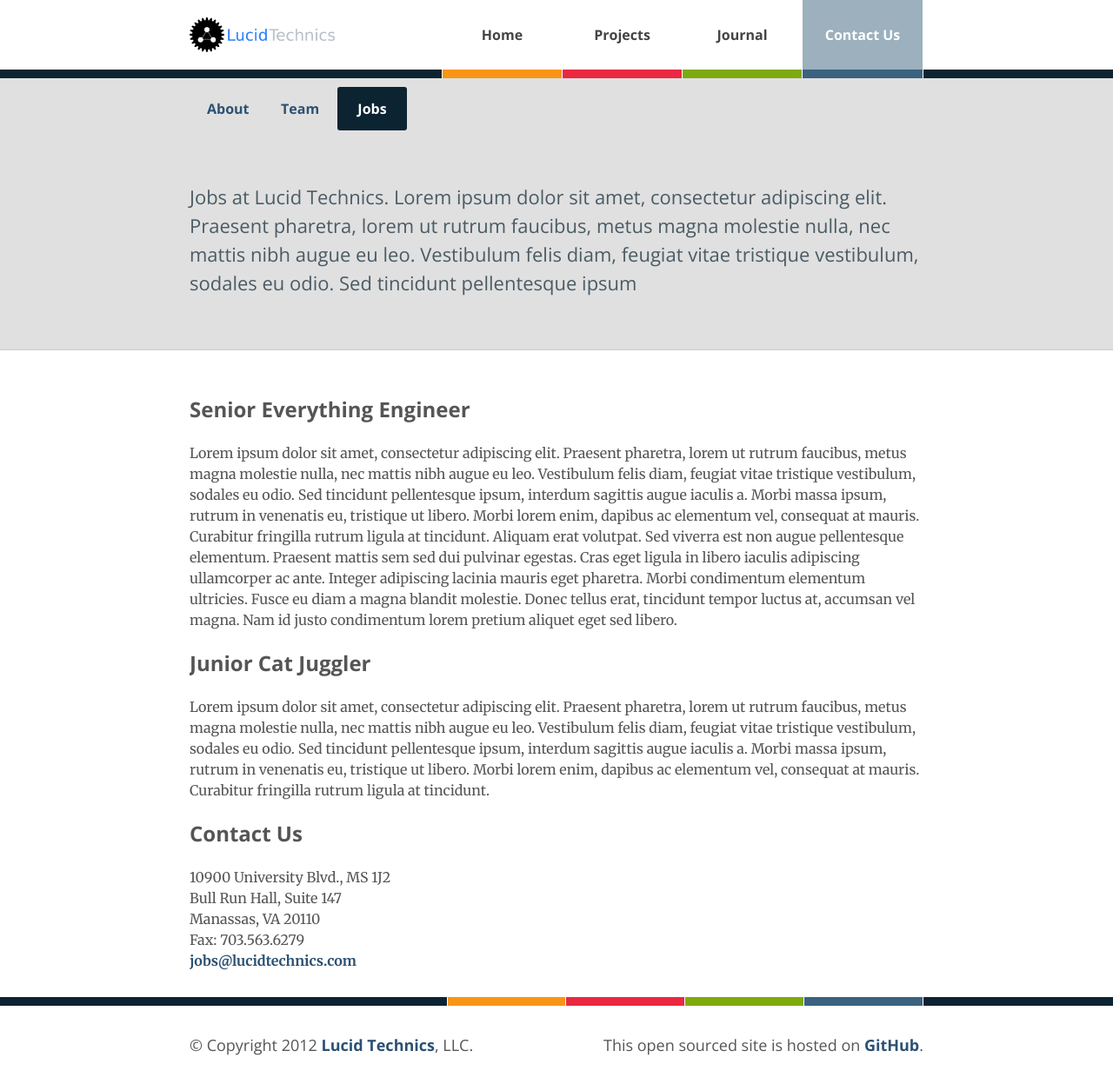
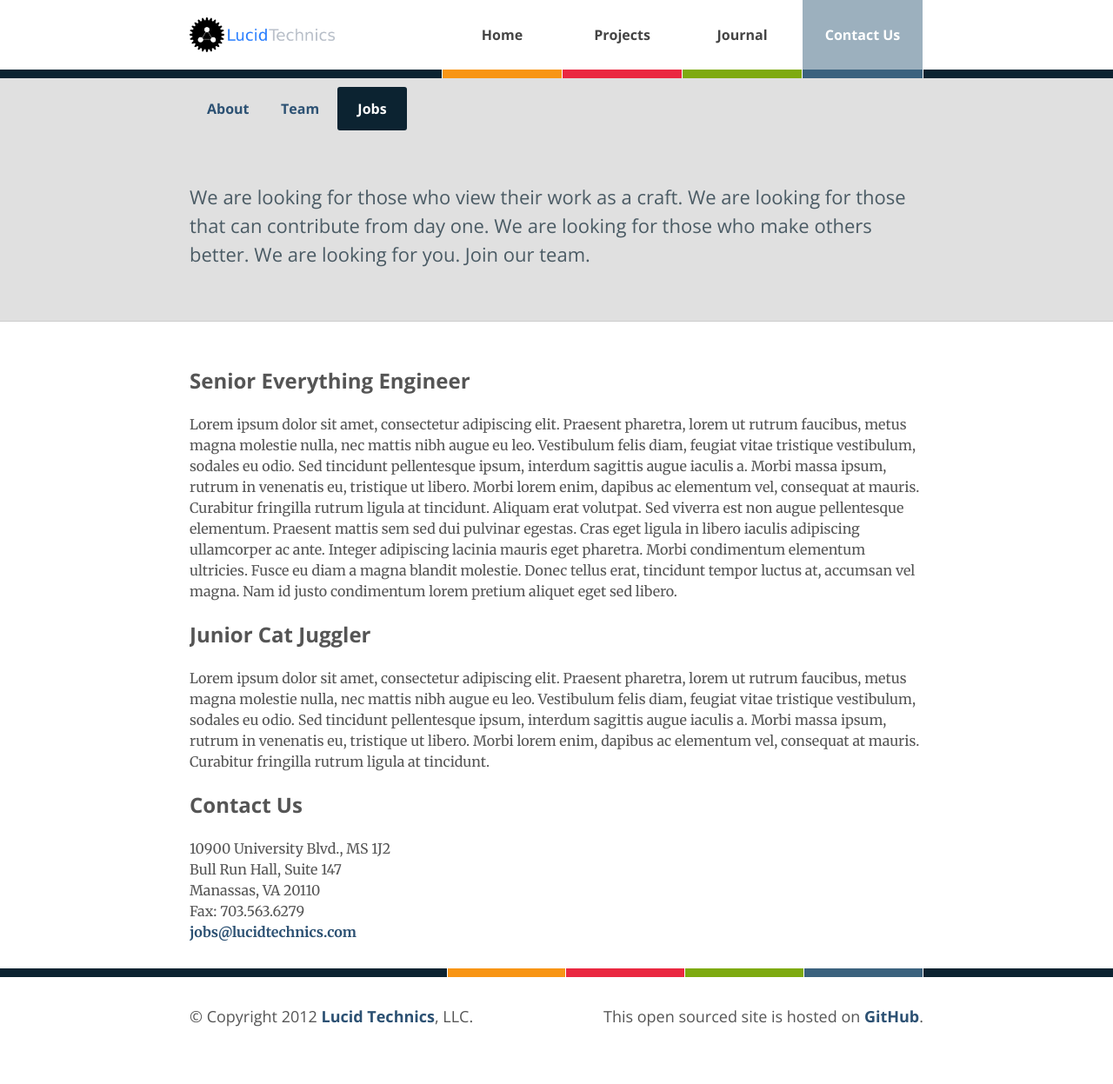
Before and after one commit to LucidTechnics/lucidtechnics.github.com, a Jekyll site: the page built from jobs.html, in a window 1280 px wide. Shown: the whole page at 87% size. Built offline with Jekyll 4.4.1, drawn with Linux system fonts in a browser that asks for light colours; nearby versions of some CDN libraries; after the commit the page ends 1214 px from its top, so only the background shows below that.

Commit message:
Updated jobs.html

```diff
--- a/jobs.html
+++ b/jobs.html
@@ -12,7 +12,7 @@ permalink: /about/jobs/
 
     <div class="abstract">
       <p>
-        Jobs at Lucid Technics. Lorem ipsum dolor sit amet, consectetur adipiscing elit. Praesent pharetra, lorem ut rutrum faucibus, metus magna molestie nulla, nec mattis nibh augue eu leo. Vestibulum felis diam, feugiat vitae tristique vestibulum, sodales eu odio. Sed tincidunt pellentesque ipsum
+        We are looking for those who view their work as a craft.  We are looking for those that can contribute from day one. We are looking for those who make others better.  We are looking for you.  Join our team.
       </p>
     </div>
   </div>
```
